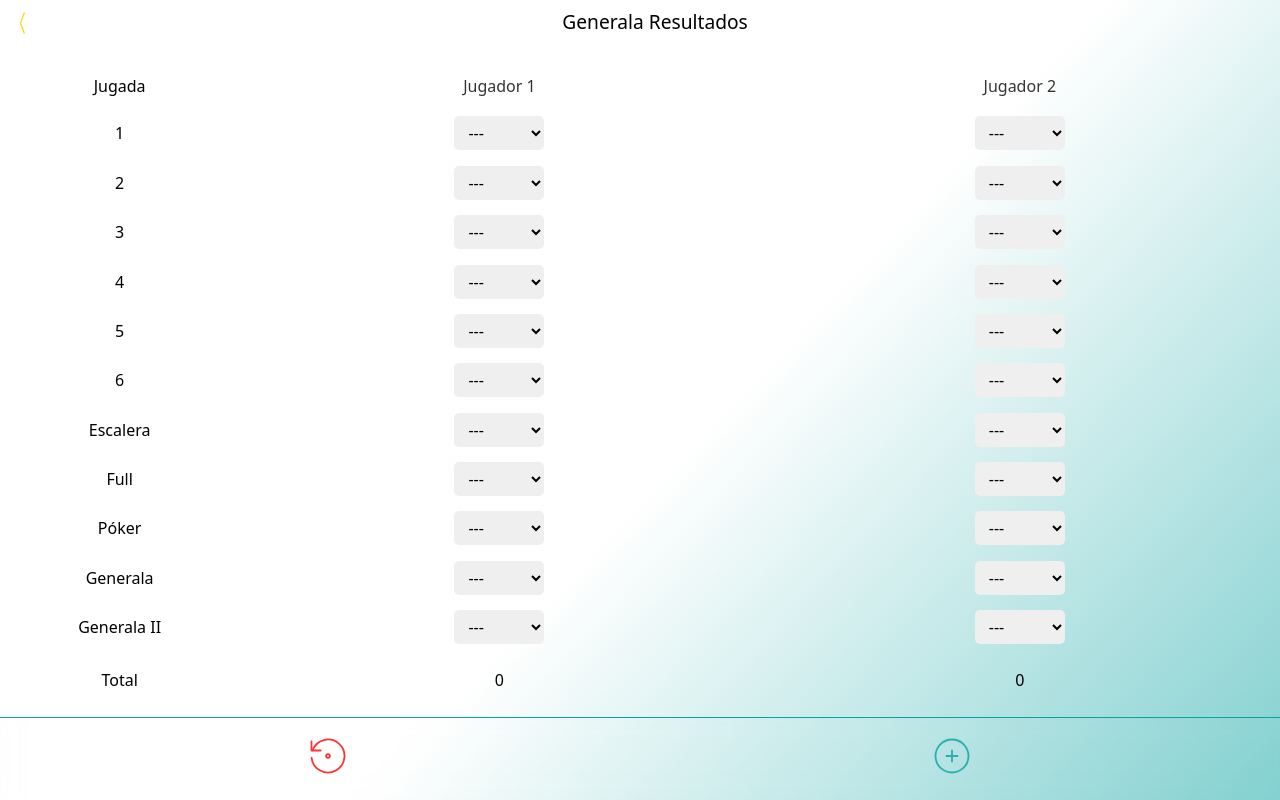
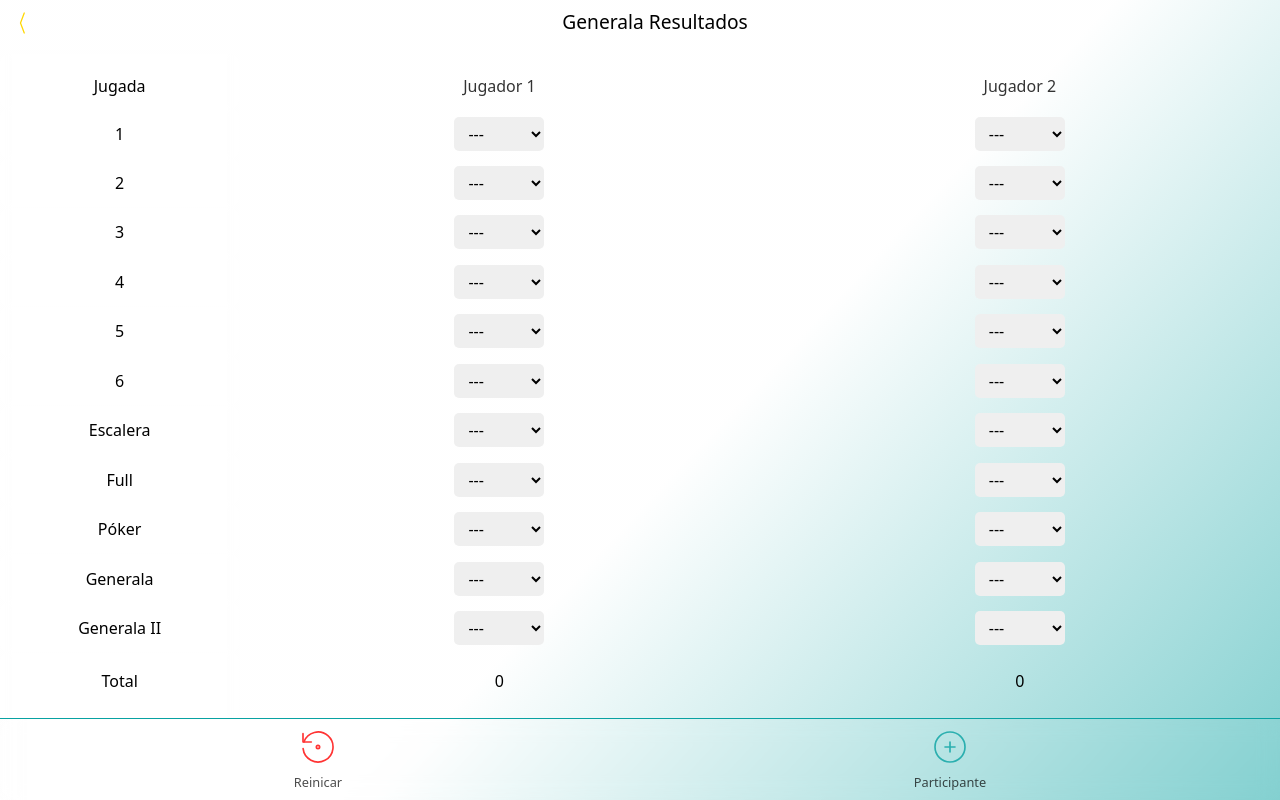
Before and after one commit to SRV013/anotadores, a React (Vite) app: page /generala in a window 1280 px wide. Built offline with nearby package versions, Linux system fonts and the light colour scheme.

Commit message:
style: update footer layout and text for reset and add player actions; adjust icon sizes

```diff
--- a/src/components/generala/index.tsx
+++ b/src/components/generala/index.tsx
@@ -148,8 +148,14 @@ export default function MyGenerala() {
                 </table>
             </div>
             <div className={styles.footer}>
-                <span onClick={handleReset}><Reset /></span>
-                <span onClick={addPlayer}><New /></span>
+                <span onClick={handleReset}>
+                    <Reset />
+                    <p>Reinicar</p>
+                </span>
+                <span onClick={addPlayer}>
+                    <New />
+                    <p>Participante</p>
+                </span>
             </div>
         </div>
     );
--- a/src/components/generala/style.module.css
+++ b/src/components/generala/style.module.css
@@ -12,7 +12,7 @@
     padding: .5rem;
 }
 
-.header a{
+.header a {
     cursor: pointer;
 }
 
@@ -24,11 +24,24 @@
 .footer {
     display: flex;
     justify-content: space-around;
+    text-align: center;
     border-top: 1px solid var(--primary);
     backdrop-filter: blur(10px);
-    padding: 1rem;
+    padding: .5rem;
 }
 
+.footer span {
+    cursor: pointer;
+}
+
+.footer p {
+    opacity: .7;
+    font-size: .8rem;
+}
+
+.footer span:hover p {
+    opacity: 1;
+}
 
 .generalaTable {
     height: 100%;
--- a/src/icons/style.module.css
+++ b/src/icons/style.module.css
@@ -45,8 +45,8 @@
 
 .new,
 .reset {
-    width: 44px;
-    height: 44px;
+    width: 40px;
+    height: 40px;
     /* stroke: rgb(235, 232, 232); */
 }
 
```
